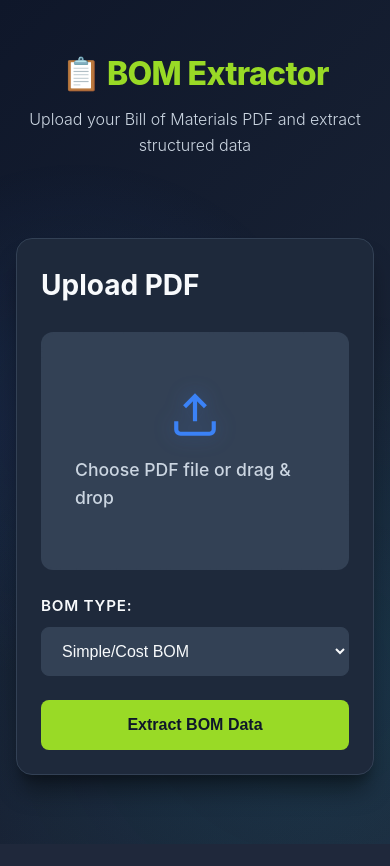
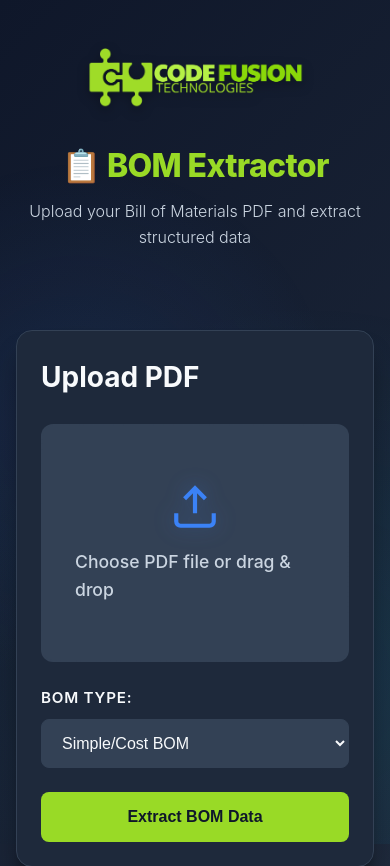
Before and after one commit to devanand13/bom-extractor, a Flask app: page / in a window 390 px wide. Shown: the top 866 px of the page. Before the commit the page ends 794 px from the top, so only its background shows below. Run offline with Flask 3, Linux system fonts and the light colour scheme.

Commit message:
Added Logo and Icon

```diff
--- a/static/css/style.css
+++ b/static/css/style.css
@@ -58,9 +58,29 @@ body::before {
 }
 
 header {
-    text-align: center;
     margin-bottom: 3rem;
     padding: 2rem 0;
+    position: relative;
+}
+
+.header-wrapper {
+    display: flex;
+    align-items: center;
+    position: relative;
+}
+
+.logo {
+    position: absolute;
+    left: -100px;
+    top: -40px;
+    height: 60px;
+    width: auto;
+    filter: drop-shadow(0 4px 6px rgba(0, 0, 0, 0.3));
+}
+
+.header-center {
+    flex: 1;
+    text-align: center;
 }
 
 header h1 {
@@ -456,6 +476,16 @@ header p {
         padding: 1rem;
     }
 
+    .header-wrapper {
+        flex-direction: column;
+        gap: 1rem;
+    }
+
+    .logo {
+        position: static;
+        margin-bottom: 1rem;
+    }
+
     header h1 {
         font-size: 2rem;
     }
--- a/templates/index.html
+++ b/templates/index.html
@@ -5,12 +5,18 @@
     <meta name="viewport" content="width=device-width, initial-scale=1.0">
     <title>BOM Extractor - Upload & Convert</title>
     <link rel="stylesheet" href="{{ url_for('static', filename='css/style.css') }}">
+    <link rel="icon" type="image/x-icon" href="{{ url_for('static', filename='images/favicon.ico') }}">
 </head>
 <body>
     <div class="container">
         <header>
-            <h1>📋 BOM Extractor</h1>
-            <p>Upload your Bill of Materials PDF and extract structured data</p>
+            <div class="header-wrapper">
+                <img src="{{ url_for('static', filename='images/codefusionlogo.png') }}" alt="Logo" class="logo">
+                <div class="header-center">
+                    <h1>📋 BOM Extractor</h1>
+                    <p>Upload your Bill of Materials PDF and extract structured data</p>
+                </div>
+            </div>
         </header>
 
         <!-- Upload Section -->
```
Also changed, not shown: static/images/codefusionlogo.png (added), static/images/favicon.ico (added).
